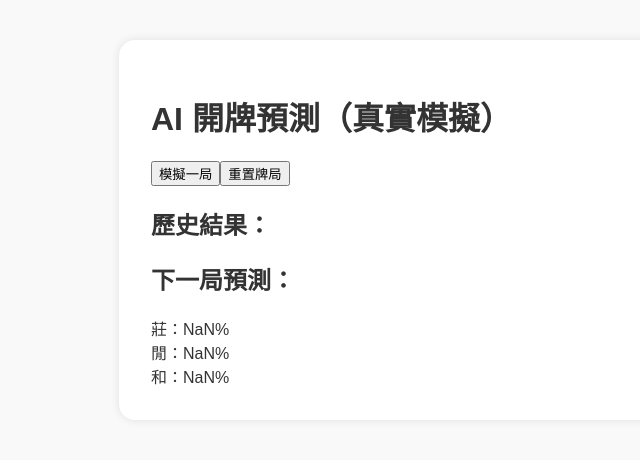
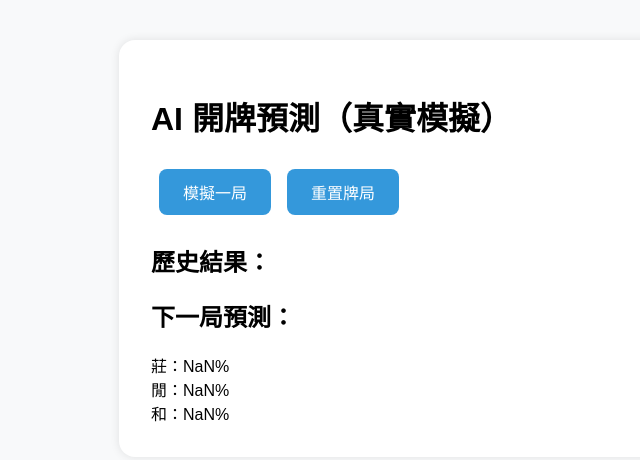
Before and after one commit to fenggou55688/ai-open-card, a React (Vite) app: page / in a window 1280 px wide. Shown: the top 460 px of the page, without its empty margins (189-829 px from the left). Built offline with nearby package versions, Linux system fonts and the light colour scheme; the HTML template or start-up script is replaced by a standard one.

Commit message:
Update index.css

```diff
--- a/src/index.css
+++ b/src/index.css
@@ -1,7 +1,6 @@
 body {
-  font-family: sans-serif;
-  background: #f9f9f9;
-  color: #333;
+  font-family: 'Arial', sans-serif;
+  background-color: #f8f9fa;
   padding: 2rem;
 }
 
@@ -14,25 +13,17 @@ body {
   box-shadow: 0 0 10px rgba(0,0,0,0.1);
 }
 
-.buttons button {
+button {
   margin: 0.5rem;
-  padding: 0.5rem 1.2rem;
-  font-size: 1.1rem;
+  padding: 0.7rem 1.5rem;
+  font-size: 1rem;
+  background-color: #3498db;
+  border: none;
   border-radius: 0.5rem;
-  border: none;
-  background-color: #3498db;
   color: white;
   cursor: pointer;
 }
 
-.buttons button:hover {
+button:hover {
   background-color: #2980b9;
 }
-
-.roadmap {
-  margin-top: 2rem;
-}
-
-.roadmap div {
-  margin: 0.5rem 0;
-}
```
